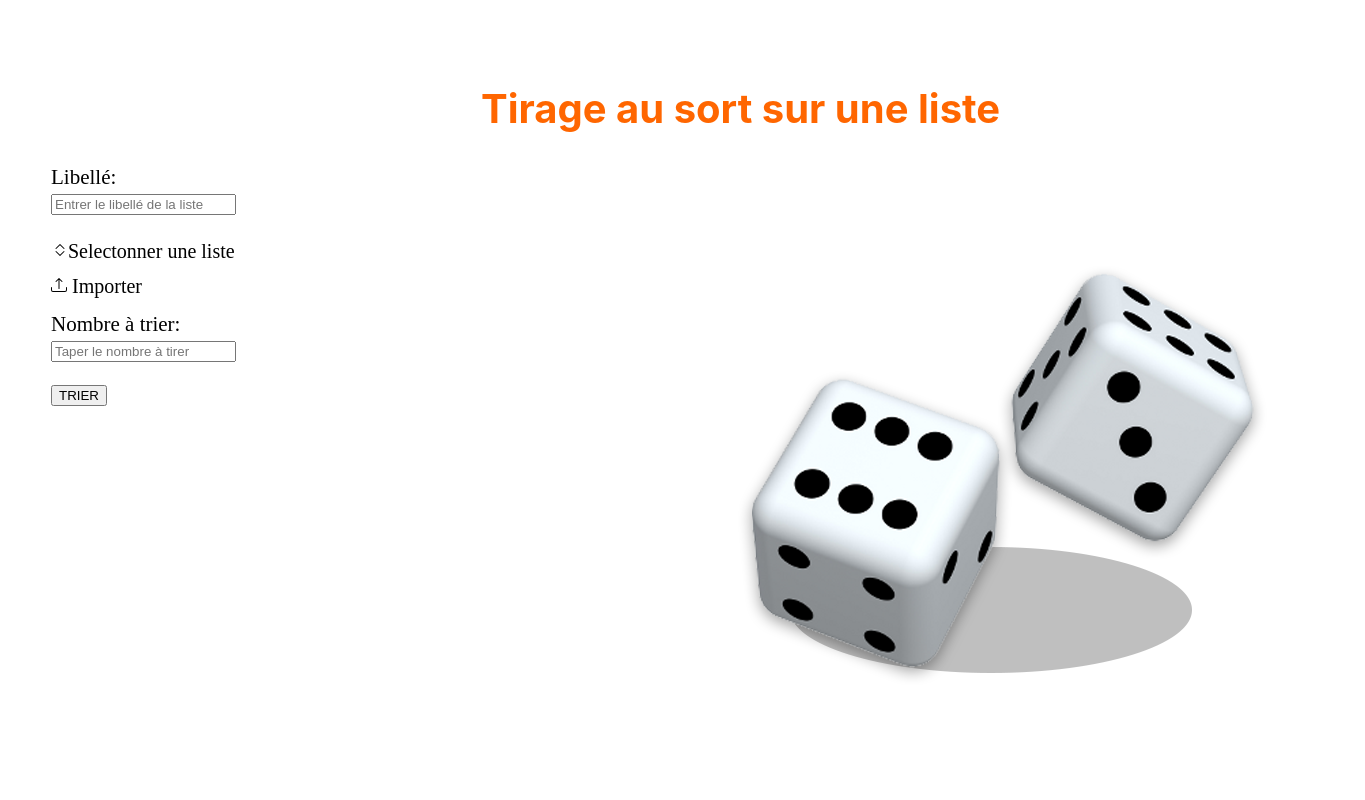
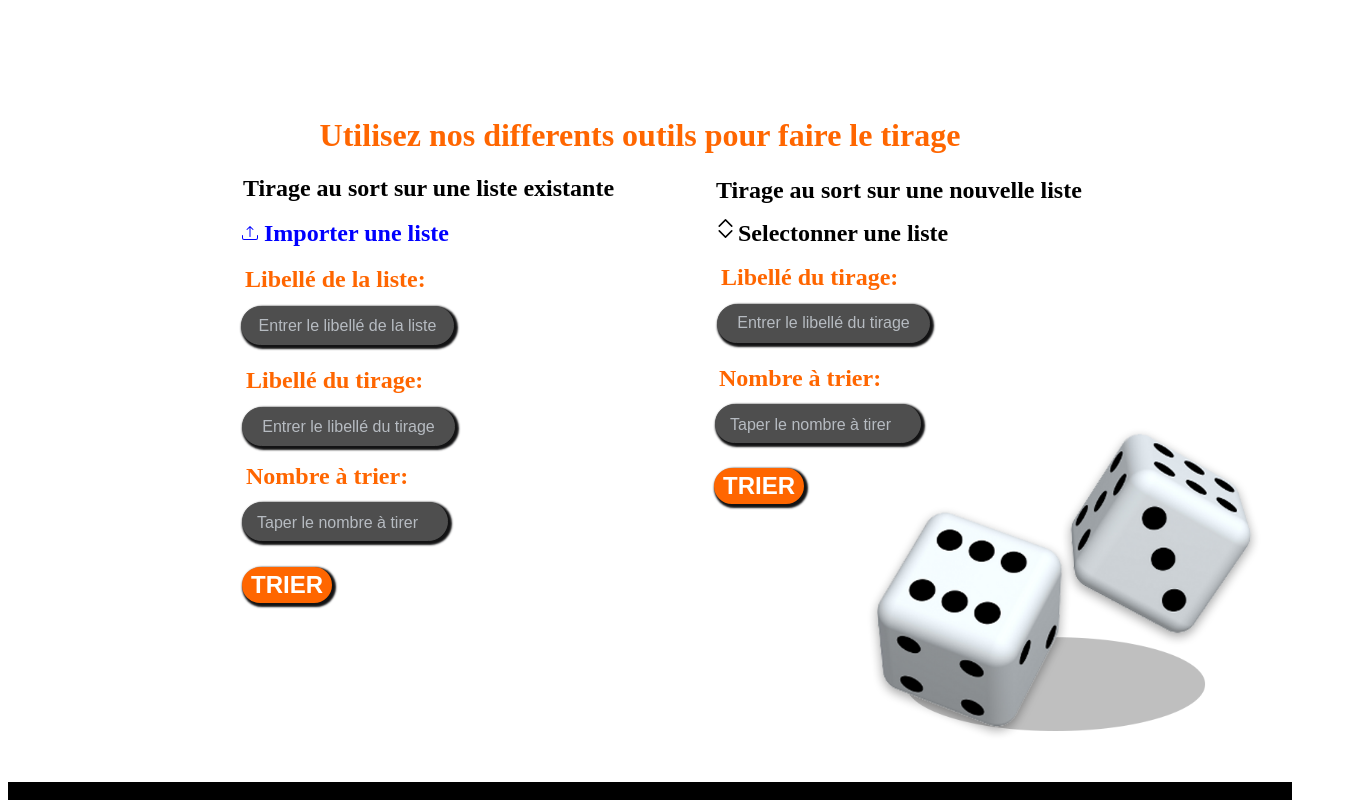
Before and after one commit to alass17/FreeTirage_Angular, an Angular app: page / in a window 1280 px wide. Shown: the top 800 px of the page, 1365 px wide, since content can reach past the window. Built offline with nearby package versions, Linux system fonts and the light colour scheme.

Commit message:
page tirage

```diff
--- a/src/app/app.component.html
+++ b/src/app/app.component.html
@@ -2,8 +2,8 @@
 <div class="footer">
   <div class="position">
     <ul>
-      <li>Nous Contacter</li>
-      <li>Nous Trouver</li>
-      <li>Nous Suivre</li>
+      <li>NOUS CONTACTER</li>
+      <li>NOUS TROUVER</li>
+      <li>NOUS SUIVRE</li>
     </ul>
   </div>
--- a/src/app/app.component.scss
+++ b/src/app/app.component.scss
@@ -1,10 +1,10 @@
 .footer {
-    background-color: BLACK;
-    margin-top: 35%;
-    width: 100%;
-    color: white;
-    height: 150px;
-    padding: 10px;
+        background-color: BLACK;
+        margin-top: 3%;
+        width: 100%;
+        color: white;
+        height: 117px;
+        padding: 10px;
 
 }
 .position li{
--- a/src/app/tirage/tirage.component.html
+++ b/src/app/tirage/tirage.component.html
@@ -4,39 +4,85 @@
         <title>Tirage</title>
     </head>
     <body>
+
+        <h1 class="drt">Utilisez nos differents outils pour faire le tirage</h1>
+<div class="container">
         <div class="droite">
-        <h1>Tirage au sort sur une liste</h1>
 
 
-        <div class="libelle">
-        <label>Libellé:<br></label>
-        <input type="text" placeholder="Entrer le libellé de la liste"><br><br></div>
-
-
-
-        <div class=select>
-            <svg xmlns="http://www.w3.org/2000/svg" width="16" height="16" fill="currentColor" class="bi bi-chevron-expand" viewBox="0 0 16 16">
-                <path fill-rule="evenodd" d="M3.646 9.146a.5.5 0 0 1 .708 0L8 12.793l3.646-3.647a.5.5 0 0 1 .708.708l-4 4a.5.5 0 0 1-.708 0l-4-4a.5.5 0 0 1 0-.708zm0-2.292a.5.5 0 0 0 .708 0L8 3.207l3.646 3.647a.5.5 0 0 0 .708-.708l-4-4a.5.5 0 0 0-.708 0l-4 4a.5.5 0 0 0 0 .708z"/>
-              </svg>Selectonner une liste
-            </div>
-
+    <h2>Tirage au sort sur une liste existante</h2>
 
         <div class="import">
             <svg xmlns="http://www.w3.org/2000/svg" width="16" height="16" fill="currentColor" class="bi bi-upload" viewBox="0 0 16 16">
                 <path d="M.5 9.9a.5.5 0 0 1 .5.5v2.5a1 1 0 0 0 1 1h12a1 1 0 0 0 1-1v-2.5a.5.5 0 0 1 1 0v2.5a2 2 0 0 1-2 2H2a2 2 0 0 1-2-2v-2.5a.5.5 0 0 1 .5-.5z"/>
                 <path d="M7.646 1.146a.5.5 0 0 1 .708 0l3 3a.5.5 0 0 1-.708.708L8.5 2.707V11.5a.5.5 0 0 1-1 0V2.707L5.354 4.854a.5.5 0 1 1-.708-.708l3-3z"/>
-              </svg> Importer
+              </svg> Importer une liste
+        </div>
+
+    <div  class="libelle">
+        <form>
+        <label>Libellé de la liste:<br></label>
+        <input type="text" placeholder ="Entrer le libellé de la liste"><br><br>
+    </form>
+</div>
+
+        <div class="li_tirage_droite">
+            <form>
+                <label>Libellé du tirage:<br></label>
+                <input type="text" placeholder="Entrer le libellé du tirage" class="aa"><br><br>
+            </form></div>
+
+
+
+    <div class="nbre_droite">
+        <form>
+    <label></label>Nombre à trier:<br>
+    <input type="number"  min = "1" max ="1000" placeholder="Taper le nombre à tirer">
+</form>
+</div>
+<div>
+    <button class="droite">TRIER</button>
+</div>
+
+
         </div>
 
 
-        <div class="nbre">
-        <label></label>Nombre à trier:<br>
-        <input type="text" placeholder="Taper le nombre à tirer">
-    </div>
-        <p><button type="submit">TRIER</button></p>
-    </div>
-    <div class="gauche">
+    <div class="image">
         <img src="assets/images/5 (1).png" alt="image">
+        </div>
+
+        <div class="gauche">
+            <h2>Tirage au sort sur une nouvelle liste</h2>
+
+            <div class=select>
+                <svg xmlns="http://www.w3.org/2000/svg" width="25" height="25" fill="currentColor" class="bi bi-chevron-expand" viewBox="0 0 16 16">
+                    <path fill-rule="evenodd" d="M3.646 9.146a.5.5 0 0 1 .708 0L8 12.793l3.646-3.647a.5.5 0 0 1 .708.708l-4 4a.5.5 0 0 1-.708 0l-4-4a.5.5 0 0 1 0-.708zm0-2.292a.5.5 0 0 0 .708 0L8 3.207l3.646 3.647a.5.5 0 0 0 .708-.708l-4-4a.5.5 0 0 0-.708 0l-4 4a.5.5 0 0 0 0 .708z"/>
+                  </svg>Selectonner une liste
+                </div>
+
+
+
+                <div class="li_tirage_gauche">
+                    <form>
+                        <label>Libellé du tirage:<br></label>
+                        <input type="text"  placeholder="Entrer le libellé du tirage"><br><br>
+                    </form></div>
+
+
+
+            <div class="nbre_gauche">
+                <form >
+            <label></label>Nombre à trier:<br>
+            <input type="number" min = "1" max ="1000" placeholder="Taper le nombre à tirer">
+        </form>
+
+            </div>
+            <div>
+                <p><button type="submit">TRIER</button></p>
+            </div>
+
+        </div>
 
     </div>
 
--- a/src/app/tirage/tirage.component.scss
+++ b/src/app/tirage/tirage.component.scss
@@ -1,49 +1,178 @@
 .gauche{
+
         position: absolute;
         width: 627px;
         height: 520px;
         left: 738px;
         top: 266px;
         border-radius: 0px;
+        margin-top: -109px;
+        margin-left: -22px;
+    }
+//.drt{
+   // position: absolute;
+//width: 528px;
+//height: 67px;
+//left: 481px;
+//top: 58px;
+
+//font-family: 'Inter';
+//font-style: normal;
+//font-weight: 700;
+//font-size: 40px;
+//line-height: 48px;
+
+//color: #FF6600;
+
+
+//}
+
+
+h1.drt {
+    /* display: flex; */
+    text-align: center;
+    color: ff6600;
+    color: #ff6600;
+}
+
+
+
+.libelle {
+
+    font-size: 24px;
+    color: #ff6600;
+    font-weight: bold;
+    margin-top: 19px;
+    margin-left: 2px;
+}
+
+    .li_tirage_droite {
+
+        font-size: 24px;
+        margin-top: -1px;
+        margin-top: -5px;
+        margin-left: 3px;
+        color: #ff6600;
+        font-weight: bold;
 
     }
-h1{
-    position: absolute;
-width: 528px;
-height: 67px;
-left: 481px;
-top: 58px;
 
-font-family: 'Inter';
-font-style: normal;
-font-weight: 700;
-font-size: 40px;
-line-height: 48px;
+    .li_tirage_gauche {
 
-color: #FF6600;
+        font-size: 24px;
 
+    color: #ff6600;
+    font-weight: bold;
 
+        margin-top: 17px;
+        margin-left: 5px;
     }
-.libelle {
-    font-size: 21px;
-    margin-top: 165px;
-    margin-left: 35px;
+
+.nbre_droite{
+    font-size: 24px;
+    margin-top: -10px;
+    margin-left: 3px;
+    color: #ff6600;
+    font-weight: bold;
 }
-.nbre {
-    font-size: 21px;
-    margin-top: 14px;
-    margin-left: 35px;
+
+.nbre_gauche{
+    font-size: 24px;
+    margin-top: -1px;
+    margin-top: -5px;
+    margin-left: 3px;
+    color: #ff6600;
+    font-weight: bold;
 }
 .import {
-    margin-left: 35px;
-    font-size: 20px;
-    margin-top: 12px;
+    color: blue;
+    margin-left: -1px;
+    font-size: 24px;
+    margin-top: -2px;
+    font-weight: bold;
 }
 .select {
-    margin-left: 36px;
-    font-size: 20px;
+    margin-left: -3px;
+    font-size: 24px;
+    font-weight: bold;
+    margin-top: -8px;
 }
 p {
     margin-top: 23px;
     margin-left: 35px;
 }
+
+h4 {
+    margin-left: 38px;
+}
+.droite {
+    margin-left: 227px;
+}
+img {
+
+        margin-left: 851px;
+        height: 200;
+        max-height: 312px;
+        margin-top: -175px;
+
+}
+body
+{
+margin-top: 117px;
+}
+input[type="text"] {
+    height: 35px;
+    margin-top: 13px;
+    border: 1px #4e4e4e solid;
+    border-radius: 30px;
+    background-color: #4e4e4e;
+    font-size: 16px;
+    color: white;
+    margin-left: -4px;
+    box-shadow:2px 2px 2px 2px rgb(19, 19,20)
+}
+
+::placeholder{
+   color:#B6BBC1;
+   font-size: 16px;
+   text-align: center;
+}
+
+input[type="number"] {
+    margin-top: 12px;
+    color: white;
+    border: 1px solid #3a3737;
+    border-radius:30px;
+    border: 1px #4e4e4e solid;
+    background-color: #4e4e4e;
+    font-size: 20px;
+    margin-left: -4px;
+    box-shadow:2px 2px 2px 2px rgb(19, 19,20);
+    height: 35px;
+    width: 200px;
+}
+
+button.droite{
+
+    border: 3px #ff6600 solid;
+    border-radius: 30px;
+    background-color: #ff6600;
+    font-size: 24px;
+    color: white;
+    margin-top: 26px;
+    margin-left: -1px;
+    font-weight: bold;
+    box-shadow:2px 2px 2px 2px rgb(19, 19, 20);
+}
+button{
+        border: 3px #ff6600 solid;
+        border-radius: 30px;
+        background-color: #ff6600;
+        font-size: 24px;
+        color: white;
+        margin-top: 2px;
+        margin-left: -37px;
+        font-weight: bold;
+        box-shadow:2px 2px 2px 2px rgb(19, 19, 20);
+
+    }
```
Also changed, not shown: src/assets/images/11323293.png (added). Lines whose indentation alone changed are shown as unchanged.
